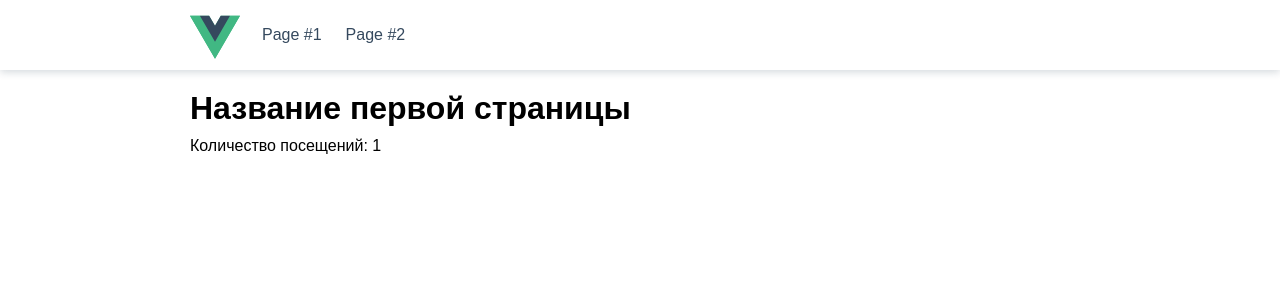
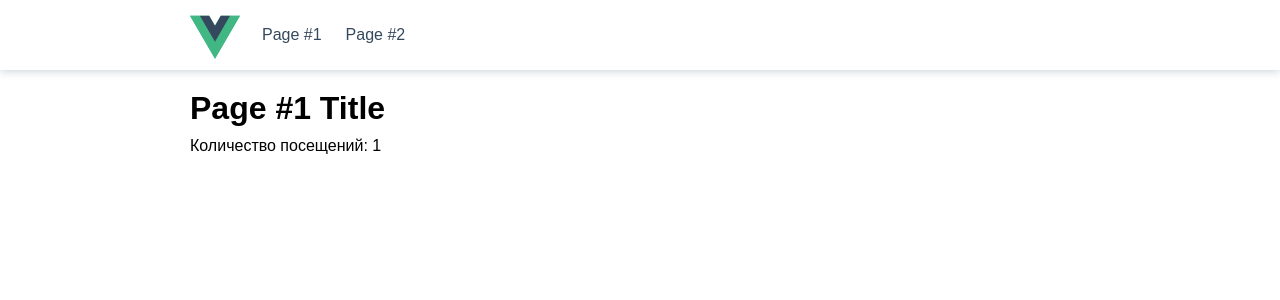
Before and after one commit to ageiwa/pages-vue-education, a Vue app: page / in a window 1280 px wide. Shown: the top 300 px of the page. Built offline with nearby package versions, Linux system fonts and the light colour scheme.

Commit message:
Change default value for title

```diff
--- a/src/stores/title.js
+++ b/src/stores/title.js
@@ -2,7 +2,7 @@ import { defineStore } from 'pinia'
 import { ref } from 'vue'
 
 export const useTitleStore = defineStore('titles', () => {
-    const title = ref('Название первой страницы')
+    const title = ref('Page #1 Title')
 
     function change(newTitle) {
         title.value = newTitle
```
